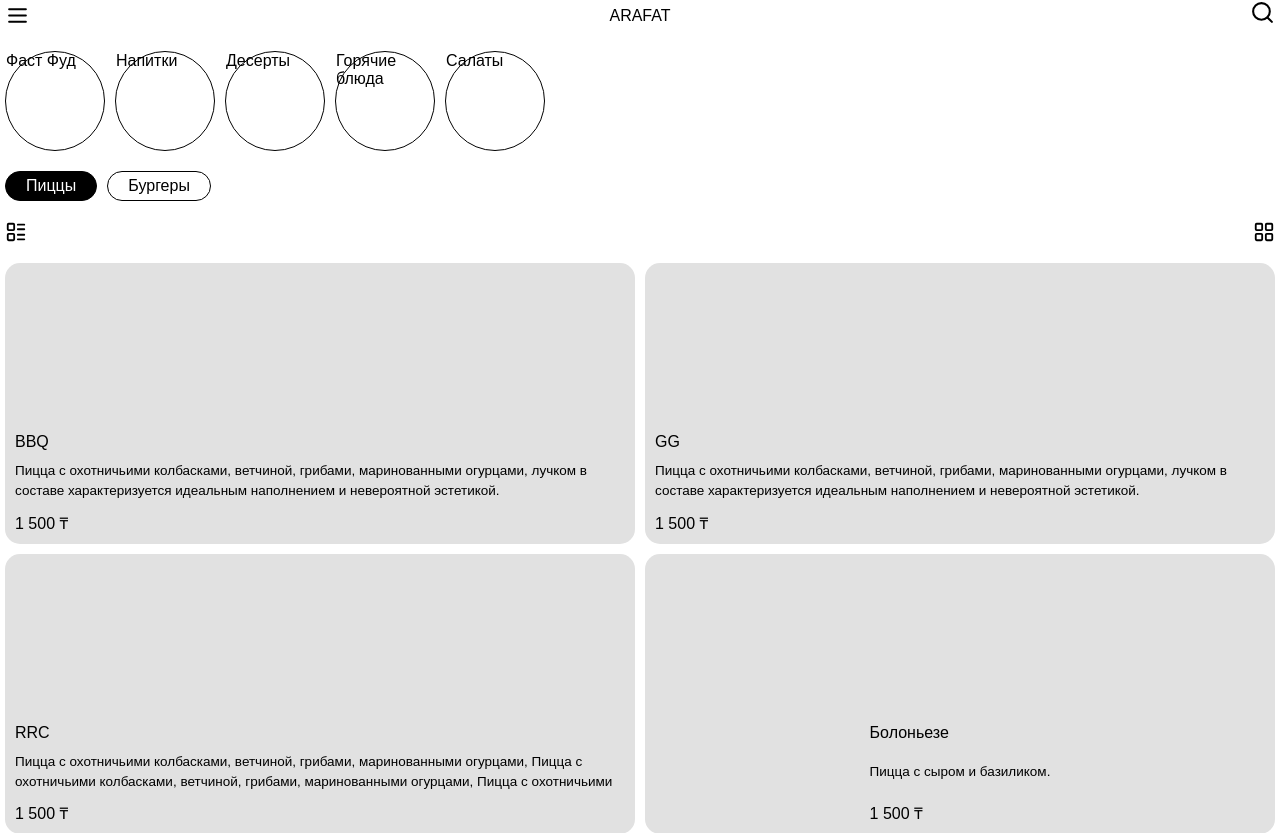
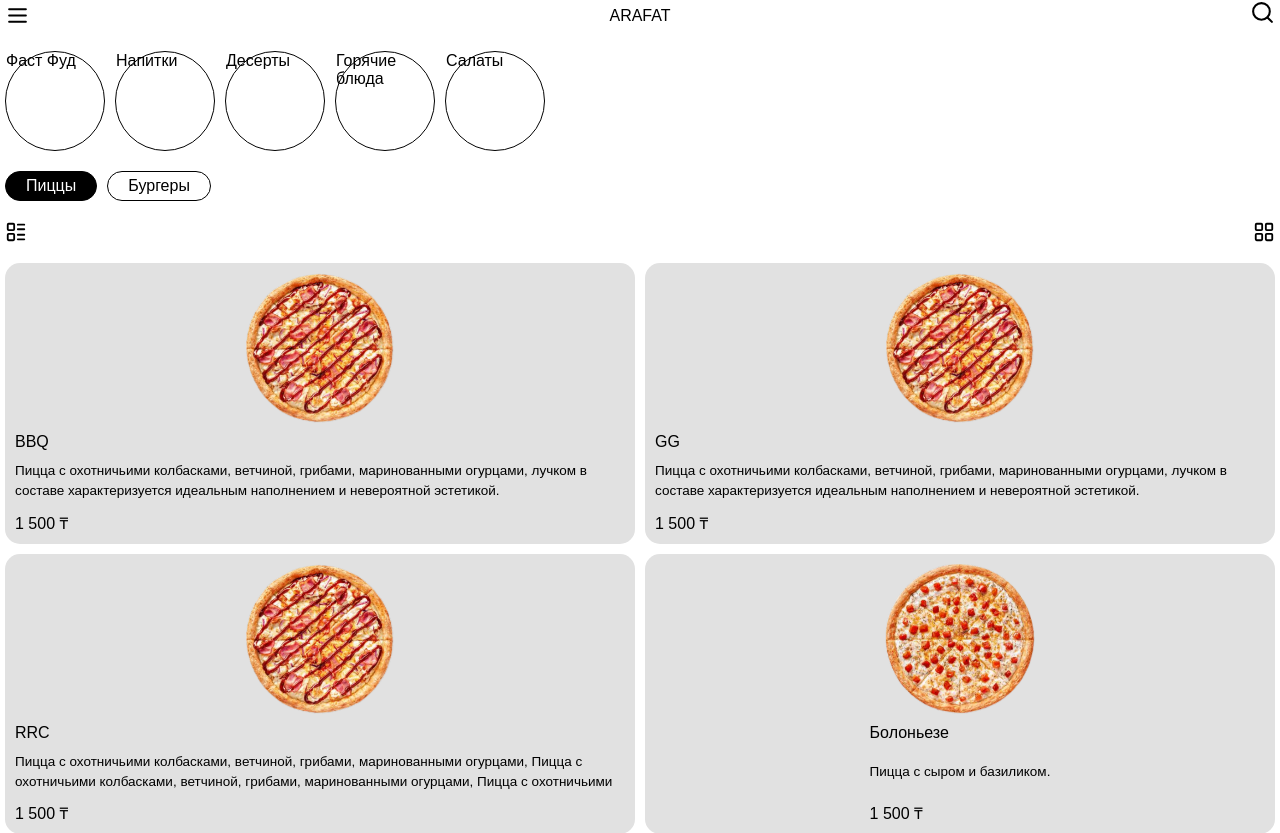
Before and after one commit to benzogang666/neiz, a React (Vite) app: page / in a window 1280 px wide. Shown: the top 833 px of the page. Built offline with nearby package versions, Linux system fonts and the light colour scheme.

Commit message:
first commit

```diff
--- a/src/components/cards/row-card/Row-Card.jsx
+++ b/src/components/cards/row-card/Row-Card.jsx
@@ -22,12 +22,11 @@ const Row_Card = ({ round }) => {
                 stopSpecific={stopSpecific}
               />
             )}
-            {/* <img
+            <img
               className="r-c-image"
-              src={`/public/images/${line.image}`}
+              src={`/images/${line.image}`}
               onClick={() => startSpecific(line.id)}
-            /> */}
-            <div className="r-c-image"></div>
+            />
             <div className="r-c-data">
               <div className="r-c-named">{line.name}</div>
               <div className="r-c-details">{line.details}</div>
```
